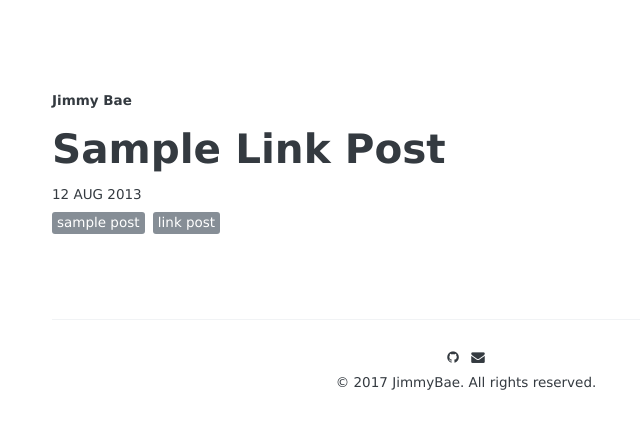
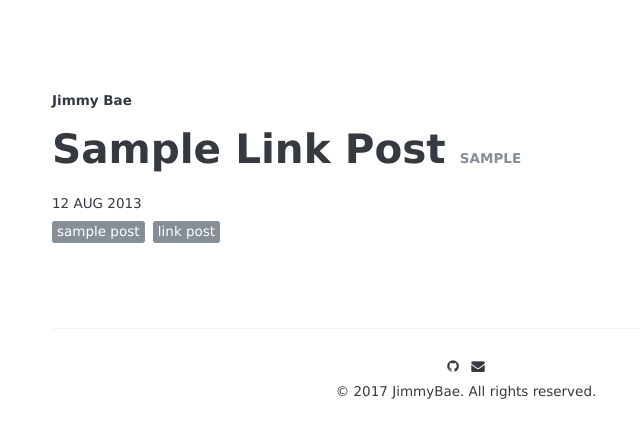
Before and after one commit to jimmybae/jimmybae.github.io, a Jekyll site: the page built from _posts/2013-08-12-sample-link-post.md, in a window 1280 px wide. Shown: the top 438 px of the page, without its empty margins (174-814 px from the left). Built offline with Jekyll 4.4.1, drawn with Linux system fonts in a browser that asks for light colours; some web fonts are replaced; comment, search, counter and statistics services are not loaded.

Commit message:
page.categories add

```diff
--- a/_layouts/post.html
+++ b/_layouts/post.html
@@ -7,7 +7,12 @@ layout: default
   </div>
 </header>
 <div class="post">
-  <div class="post-title">{{ page.title }}</div>
+  <div class="post-title">
+    {{ page.title }}
+    <span class="archive-list-post-date">
+      {{ page.categories }}
+    </span>
+  </div>
   <span class="post-date">
     <time>{{ page.date | date_to_string }}</time>
   </span>
```
